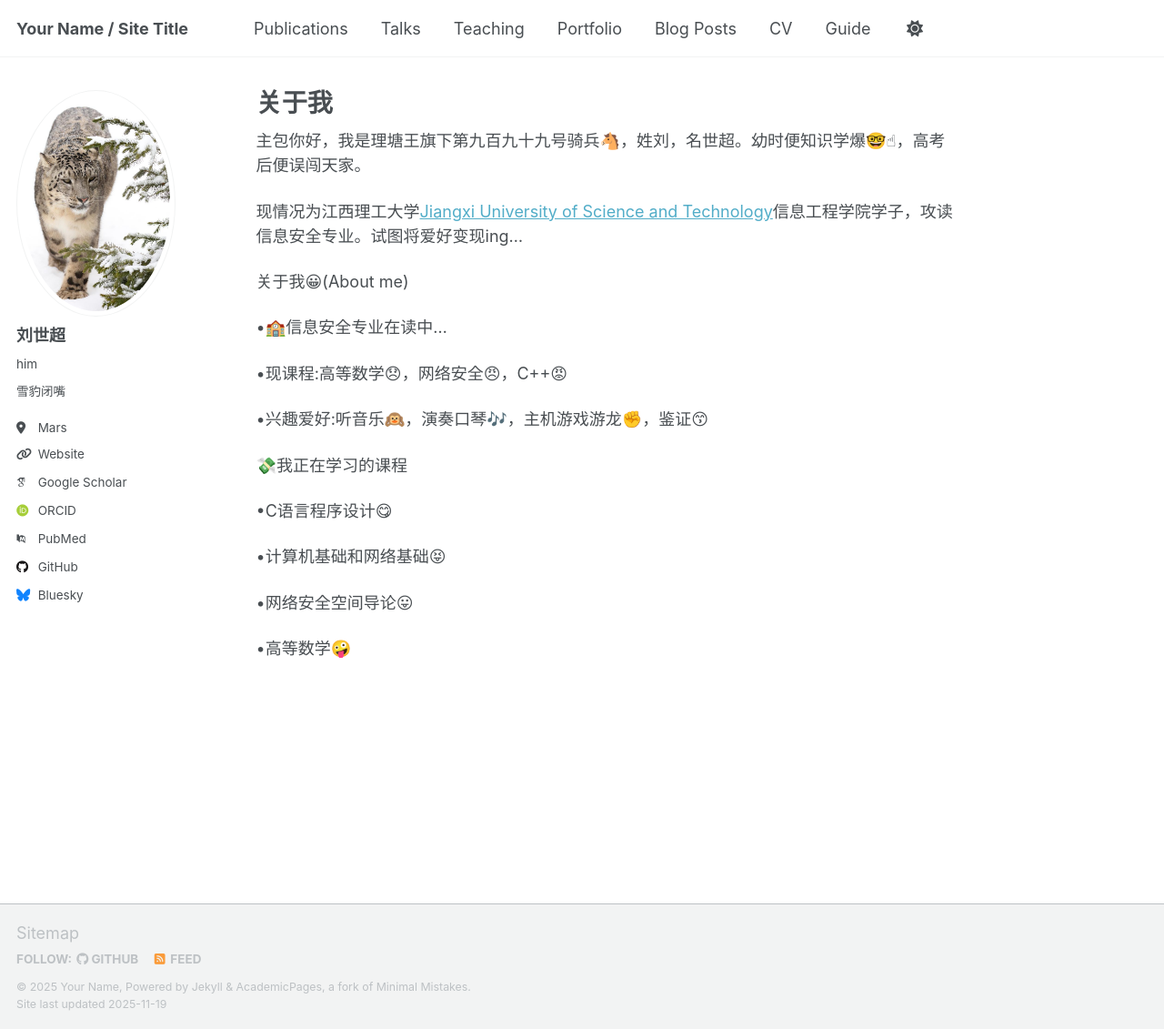
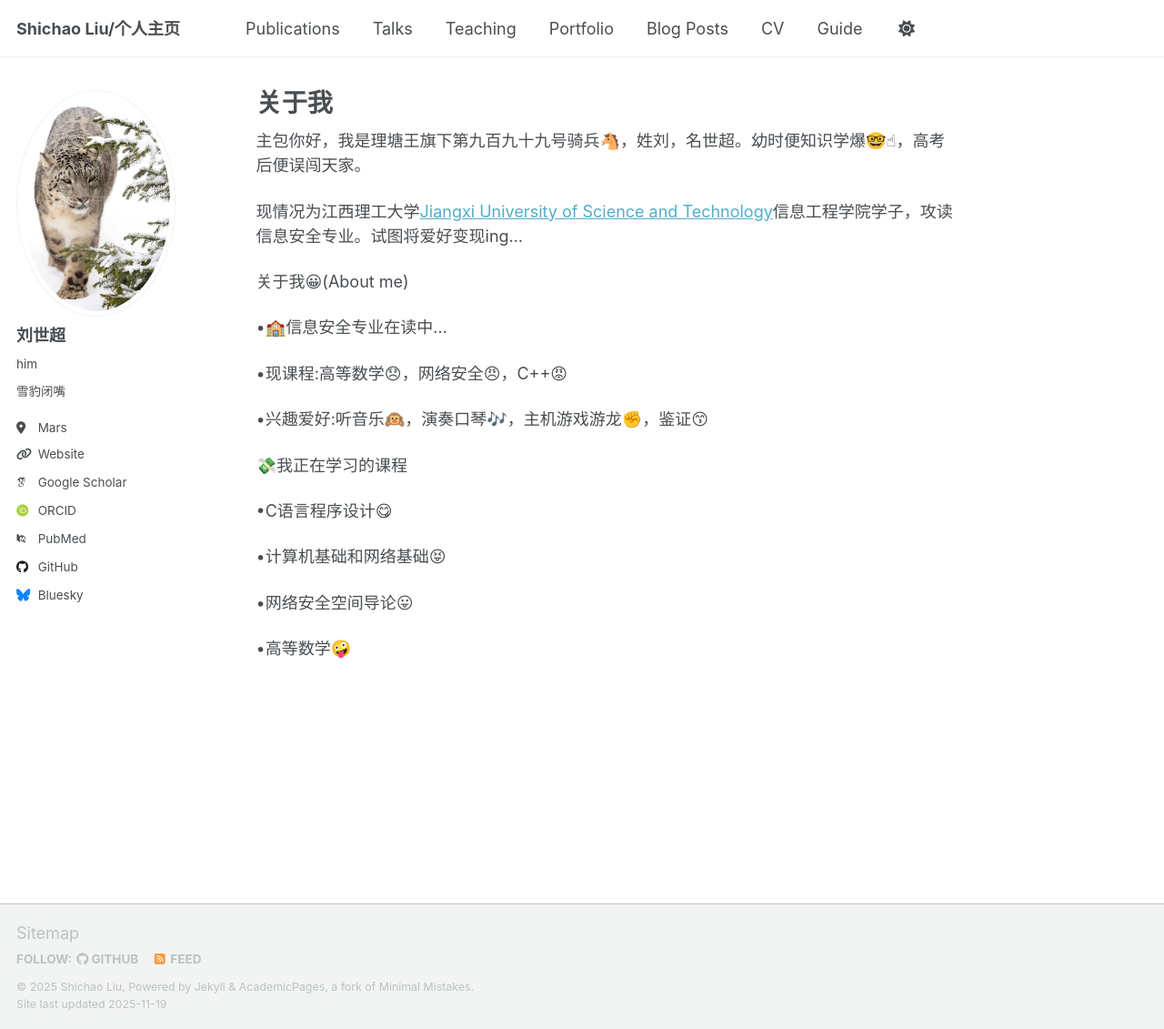
Before and after one commit to DingTure909/DingTure909.github.io, a Jekyll site: the page built from _pages/about.md, in a window 1280 px wide and 1131 px high. Shown: the whole window at 91% size. Built offline with Jekyll 4.4.1, drawn with Linux system fonts in a browser that asks for light colours; some web fonts are replaced; a script that is not in the unit is left out.

Commit message:
Update _config.yml

```diff
--- a/_config.yml
+++ b/_config.yml
@@ -8,12 +8,12 @@
 
 # Basic Site Settings
 locale                   : "en-US"
-site_theme               : "default" # Currently available options are "default", "air"
-title                    : "Your Name / Site Title"
+site_theme               : #"default" # Currently available options are "default", "air"
+title                    : "Shichao Liu/个人主页"
 title_separator          : "-"
-name                     : &name "Your Name"
-description              : &description "Your Name's academic portfolio"   # Update this with a general description of your site, this is the default if not overridden by a page
-url                      : https://DingTure909.github.io # The base hostname & protocol for your site e.g. "https://[your GitHub username].github.io",
+name                     : &name "Shichao Liu"
+description              : &description "Help Yourseif"   # Update this with a general description of your site, this is the default if not overridden by a page
+url                      : https://dingture909.github.io  # The base hostname & protocol for your site e.g. "https://[your GitHub username].github.io",
                                                            # or if you already have some other page hosted on Github then use "https://[your GitHub username].github.io/[Your Repo Name]"
 baseurl                  : "" # the subpath of your site, e.g. "/blog"
 repository               : "DingTure909/DingTure909.github.io"
@@ -29,7 +29,7 @@ author:
   bio              : "雪豹闭嘴"
   location         : "Mars"
   employer         : #URL
-  uri              : https://DingTure909.github.io
+  uri              : https://dingture909.github.io
   email            : #URL
 
   # Academic websites
```
